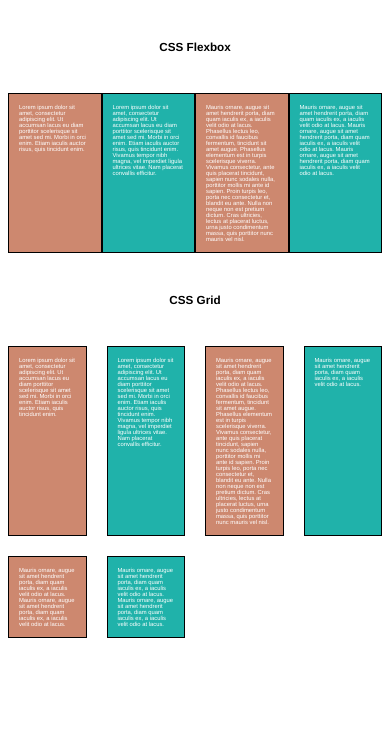
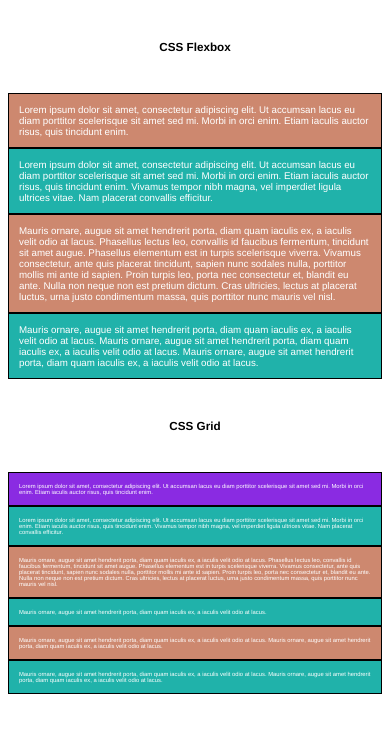
Before and after one commit to sgao-newschool/demos-fall-2021, a plain HTML site: page week-8/media-queries/index.html in a window 390 px wide. Drawn offline with Linux system fonts and the light colour scheme.

Commit message:
media query demo week 8

```diff
--- a/week-8/media-queries/css/style.css
+++ b/week-8/media-queries/css/style.css
@@ -37,6 +37,10 @@ div:nth-child(odd) {
     flex-basis: 25%;
 }
 
+.flex-item:first-child {
+    flex-basis: 50%;
+}
+
 
 .grid-container {
     display: grid;
@@ -47,3 +51,38 @@ div:nth-child(odd) {
 
 
 /* Media queries are conditions that we want add styles to. We only need to override the style properties we would like to change at that condition */
+@media (max-width: 850px) {
+    .flex-item {
+        flex-basis: 50%;
+        font-size: 2.5vw;
+    }
+
+    .grid-container {
+        grid-template-columns: repeat(2, 1fr);
+    }
+
+    #first-grid-item {
+        grid-column-start: 1;
+        grid-column-end: span 2;
+    }
+}
+
+@media (max-width: 600px) {
+    .flex-item {
+        flex-basis: 100%;
+    }
+
+    .flex-item:first-child {
+        flex-basis: 100%;
+    }
+
+    .grid-container {
+        display: block;
+    }
+}
+
+@media (max-width: 700px) and (max-height: 900px) {
+    #first-grid-item {
+        background-color: blueviolet;
+    }
+}
--- a/week-8/media-queries/index.html
+++ b/week-8/media-queries/index.html
@@ -29,7 +29,7 @@
        <h2>CSS Grid</h2>
 
         <section class="grid-container">
-            <div class="grid-item">
+            <div class="grid-item" id="first-grid-item">
                 Lorem ipsum dolor sit amet, consectetur adipiscing elit. Ut accumsan lacus eu diam porttitor scelerisque sit amet sed mi. Morbi in orci enim. Etiam iaculis auctor risus, quis tincidunt enim.
             </div>
 
```
